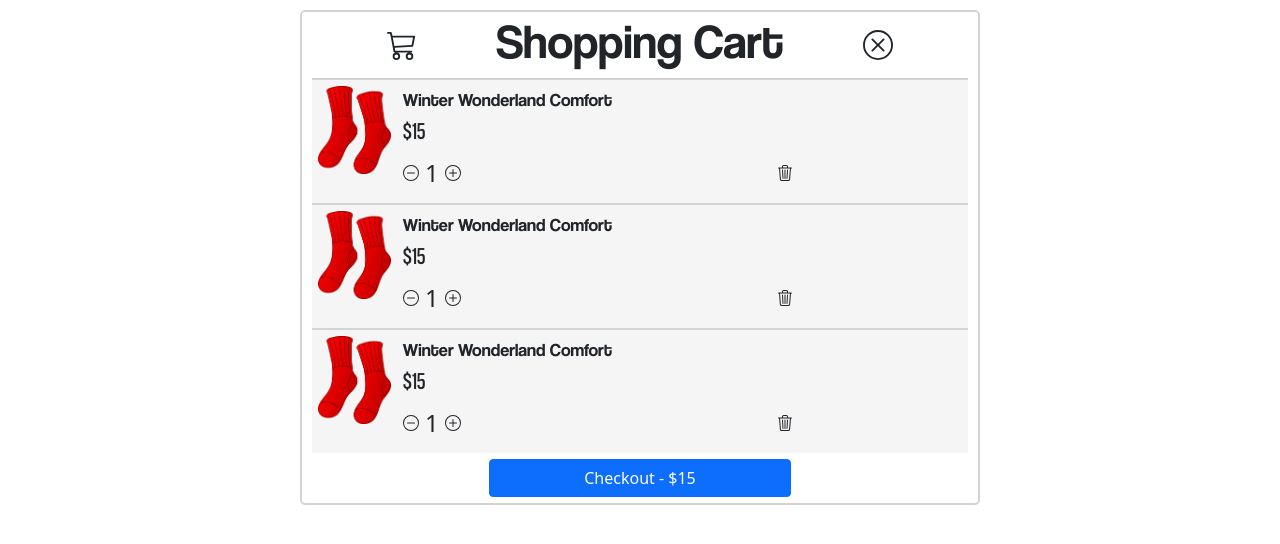
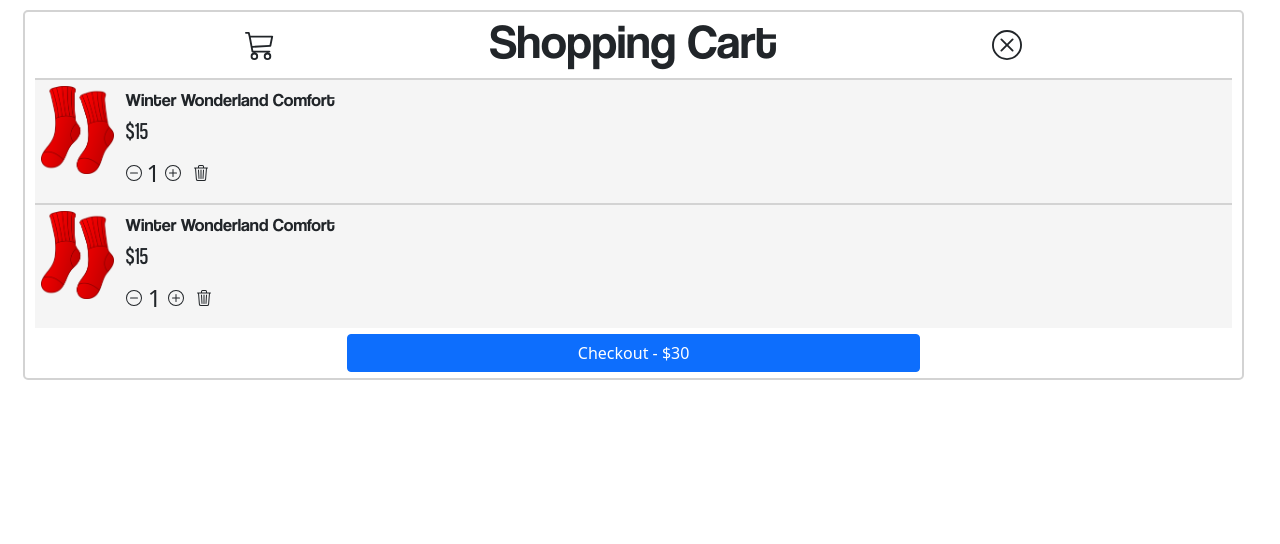
Before and after one commit to michaellgans/holbertonschool-hacksprint, a Flask app: page /checkout in a window 1280 px wide. Shown: the part 61-605 px from the top of the page. Run offline with Flask 3, Linux system fonts and the light colour scheme; some libraries are stand-ins or nearby versions.

Commit message:
M - updates checkout math

```diff
--- a/website/static/scripts/cartScript.js
+++ b/website/static/scripts/cartScript.js
@@ -1,18 +1,51 @@
 /* Wait for document to load */
 $(document).ready(function () {
-    const addToCart1 = $('#name1');
+  /* Grab numbers from HTML */
+  let price1 = $('#price1').text().replace('$', '');
+  let itemQuantity = $('#itemQuantity').text();
+  let price2 = $('#price2').text().replace('$', '');
 
-    addToCart1.click(function () {
+  price1 = parseFloat(price1);
+  itemQuantity = parseFloat(itemQuantity);
+  price2 = parseFloat(price2);
 
-        let icon = document.getElementById("cart1");
-        let currentColor = icon.getAttribute("fill");
+  /* Declare Variables for functions */
+  const add = $('#plus');
+  const subtract = $('#minus');
 
-        // Toggle between green and red
-        let newColor = (currentColor === "red") ? "green" : "red";
+  /* Add one quantity to the cart */
+  add.on('click', function() {
+    price1 += 15;
+    itemQuantity += 1;
+    let updatePrice1 = $('#price1');
+    let updateQuantity = $('#itemQuantity');
 
-        // Set the new color
-        icon.setAttribute("fill", newColor);
+    updateQuantity.text(itemQuantity);
+    updatePrice1.text("$" + price1);
 
-        console.log("This has been clicked");
-    });
+    let total = price1 + price2;
+
+    let updateTotal = $('#totalCost');
+    updateTotal.text("Checkout - $" + total)
   });
+
+  subtract.on('click', function() {
+    price1 -= 15;
+    itemQuantity -= 1;
+    let updatePrice1 = $('#price1');
+    let updateQuantity = $('#itemQuantity');
+
+    updateQuantity.text(itemQuantity);
+    updatePrice1.text("$" + price1);
+
+    let total = price1 + price2;
+
+    let updateTotal = $('#totalCost');
+    updateTotal.text("Checkout - $" + total)
+  });
+
+  let total = price1 + price2;
+
+  let updateTotal = $('#totalCost');
+  updateTotal.text("Checkout - $" + total)
+});
--- a/website/static/styles/base.css
+++ b/website/static/styles/base.css
@@ -1 +1,6 @@
 /* Styling for Base HTML */
+
+.changeContent {
+    margin-left: 1%;
+    margin-right: 2%;
+}
--- a/website/static/styles/checkout.css
+++ b/website/static/styles/checkout.css
@@ -10,13 +10,21 @@
     src: url('../fonts/coolvetica\ condensed\ rg.otf')
 }
 
+#cart:hover, #close:hover, #plus:hover, #minus:hover, #trashIcon:hover {
+    color: slategray;
+}
+
+#cart:active, #close:active, #plus:active, #minus:active, #trashIcon:active {
+    color: green;
+}
+
 .cartContainer {
     display: flex;
     flex-direction: column;
     background-color: white;
     border: 2px solid lightgrey;
     border-radius: 5px;
-    margin: 10px 300px;
+    margin: 10px;
 }
 
 .cartHeader {
@@ -59,6 +67,11 @@
     padding: 6px 6px 6px 0px;
 }
 
+#itemQuantity {
+    padding-left: 5px;
+    padding-right: 5px;
+}
+
 .itemIcons {
     display: flex;
     flex-direction: row;
@@ -68,8 +81,8 @@
     display: flex;
     flex-direction: row-reverse;
     justify-content: flex-end;
-    padding-left: 310px;
     align-items: center;
+    padding-left: 6px;
 }
 
 .cartFooter {
--- a/website/templates/checkout.html
+++ b/website/templates/checkout.html
@@ -11,12 +11,12 @@ Sock It 2 Ya - Checkout
         <!-- Cart Header -->
         <div class="cartHeader">
             <!-- Cart Icon -->
-            <svg xmlns="http://www.w3.org/2000/svg" width="30" height="30" fill="currentColor" class="bi bi-cart3" viewBox="0 0 16 16">
+            <svg id="cart" xmlns="http://www.w3.org/2000/svg" width="30" height="30" fill="currentColor" class="bi bi-cart3" viewBox="0 0 16 16">
                 <path d="M0 1.5A.5.5 0 0 1 .5 1H2a.5.5 0 0 1 .485.379L2.89 3H14.5a.5.5 0 0 1 .49.598l-1 5a.5.5 0 0 1-.465.401l-9.397.472L4.415 11H13a.5.5 0 0 1 0 1H4a.5.5 0 0 1-.491-.408L2.01 3.607 1.61 2H.5a.5.5 0 0 1-.5-.5M3.102 4l.84 4.479 9.144-.459L13.89 4H3.102zM5 12a2 2 0 1 0 0 4 2 2 0 0 0 0-4m7 0a2 2 0 1 0 0 4 2 2 0 0 0 0-4m-7 1a1 1 0 1 1 0 2 1 1 0 0 1 0-2m7 0a1 1 0 1 1 0 2 1 1 0 0 1 0-2"/>
             </svg>
             <h2>Shopping Cart</h2>
             <!-- X Icon -->
-            <svg xmlns="http://www.w3.org/2000/svg" width="30" height="30" fill="currentColor" class="bi bi-x-circle" viewBox="0 0 16 16">
+            <svg id="close" xmlns="http://www.w3.org/2000/svg" width="30" height="30" fill="currentColor" class="bi bi-x-circle" viewBox="0 0 16 16">
                 <path d="M8 15A7 7 0 1 1 8 1a7 7 0 0 1 0 14m0 1A8 8 0 1 0 8 0a8 8 0 0 0 0 16"/>
                 <path d="M4.646 4.646a.5.5 0 0 1 .708 0L8 7.293l2.646-2.647a.5.5 0 0 1 .708.708L8.707 8l2.647 2.646a.5.5 0 0 1-.708.708L8 8.707l-2.646 2.647a.5.5 0 0 1-.708-.708L7.293 8 4.646 5.354a.5.5 0 0 1 0-.708"/>
             </svg>
@@ -30,17 +30,17 @@ Sock It 2 Ya - Checkout
                 </div>
                 <div class="itemDescription">
                     <div class="sockName">Winter Wonderland Comfort</div>
-                    <div class="sockNewPrice">$15</div>
+                    <div id="price1" class="sockNewPrice">$15</div>
                     <div class="itemIcons">
                         <div class="itemNumber">
                         <!-- Minus Icon -->
-                        <svg xmlns="http://www.w3.org/2000/svg" width="16" height="16" fill="currentColor" class="bi bi-dash-circle" viewBox="0 0 16 16">
+                        <svg id="minus" xmlns="http://www.w3.org/2000/svg" width="16" height="16" fill="currentColor" class="bi bi-dash-circle" viewBox="0 0 16 16">
                             <path d="M8 15A7 7 0 1 1 8 1a7 7 0 0 1 0 14m0 1A8 8 0 1 0 8 0a8 8 0 0 0 0 16"/>
                             <path d="M4 8a.5.5 0 0 1 .5-.5h7a.5.5 0 0 1 0 1h-7A.5.5 0 0 1 4 8"/>
                         </svg>
-                        <text>&nbsp;1&nbsp;</text>
+                        <text id="itemQuantity">1</text>
                         <!-- Plus Icon -->
-                        <svg xmlns="http://www.w3.org/2000/svg" width="16" height="16" fill="currentColor" class="bi bi-plus-circle" viewBox="0 0 16 16">
+                        <svg id="plus" xmlns="http://www.w3.org/2000/svg" width="16" height="16" fill="currentColor" class="bi bi-plus-circle" viewBox="0 0 16 16">
                             <path d="M8 15A7 7 0 1 1 8 1a7 7 0 0 1 0 14m0 1A8 8 0 1 0 8 0a8 8 0 0 0 0 16"/>
                             <path d="M8 4a.5.5 0 0 1 .5.5v3h3a.5.5 0 0 1 0 1h-3v3a.5.5 0 0 1-1 0v-3h-3a.5.5 0 0 1 0-1h3v-3A.5.5 0 0 1 8 4"/>
                         </svg>
@@ -60,47 +60,17 @@ Sock It 2 Ya - Checkout
                 </div>
                 <div class="itemDescription">
                     <div class="sockName">Winter Wonderland Comfort</div>
-                    <div class="sockNewPrice">$15</div>
+                    <div id="price2" class="sockNewPrice">$15</div>
                     <div class="itemIcons">
                         <div class="itemNumber">
                         <!-- Minus Icon -->
-                        <svg xmlns="http://www.w3.org/2000/svg" width="16" height="16" fill="currentColor" class="bi bi-dash-circle" viewBox="0 0 16 16">
+                        <svg id="minus" xmlns="http://www.w3.org/2000/svg" width="16" height="16" fill="currentColor" class="bi bi-dash-circle" viewBox="0 0 16 16">
                             <path d="M8 15A7 7 0 1 1 8 1a7 7 0 0 1 0 14m0 1A8 8 0 1 0 8 0a8 8 0 0 0 0 16"/>
                             <path d="M4 8a.5.5 0 0 1 .5-.5h7a.5.5 0 0 1 0 1h-7A.5.5 0 0 1 4 8"/>
                         </svg>
                         <text>&nbsp;1&nbsp;</text>
                         <!-- Plus Icon -->
-                        <svg xmlns="http://www.w3.org/2000/svg" width="16" height="16" fill="currentColor" class="bi bi-plus-circle" viewBox="0 0 16 16">
-                            <path d="M8 15A7 7 0 1 1 8 1a7 7 0 0 1 0 14m0 1A8 8 0 1 0 8 0a8 8 0 0 0 0 16"/>
-                            <path d="M8 4a.5.5 0 0 1 .5.5v3h3a.5.5 0 0 1 0 1h-3v3a.5.5 0 0 1-1 0v-3h-3a.5.5 0 0 1 0-1h3v-3A.5.5 0 0 1 8 4"/>
-                        </svg>
-                        </div>
-                        <div id="trashIcon">
-                            <svg xmlns="http://www.w3.org/2000/svg" width="16" height="16" fill="currentColor" class="bi bi-trash3" viewBox="0 0 16 16">
-                                <path d="M6.5 1h3a.5.5 0 0 1 .5.5v1H6v-1a.5.5 0 0 1 .5-.5M11 2.5v-1A1.5 1.5 0 0 0 9.5 0h-3A1.5 1.5 0 0 0 5 1.5v1H2.506a.58.58 0 0 0-.01 0H1.5a.5.5 0 0 0 0 1h.538l.853 10.66A2 2 0 0 0 4.885 16h6.23a2 2 0 0 0 1.994-1.84l.853-10.66h.538a.5.5 0 0 0 0-1h-.995a.59.59 0 0 0-.01 0zm1.958 1-.846 10.58a1 1 0 0 1-.997.92h-6.23a1 1 0 0 1-.997-.92L3.042 3.5zm-7.487 1a.5.5 0 0 1 .528.47l.5 8.5a.5.5 0 0 1-.998.06L5 5.03a.5.5 0 0 1 .47-.53Zm5.058 0a.5.5 0 0 1 .47.53l-.5 8.5a.5.5 0 1 1-.998-.06l.5-8.5a.5.5 0 0 1 .528-.47ZM8 4.5a.5.5 0 0 1 .5.5v8.5a.5.5 0 0 1-1 0V5a.5.5 0 0 1 .5-.5"/>
-                            </svg>
-                        </div>
-                    </div>
-                </div>
-            </div>
-            <!-- Each Item -->
-            <div class="cartItem">
-                <div class="itemPicture">
-                    <img src="../static/images/SockListing.png">
-                </div>
-                <div class="itemDescription">
-                    <div class="sockName">Winter Wonderland Comfort</div>
-                    <div class="sockNewPrice">$15</div>
-                    <div class="itemIcons">
-                        <div class="itemNumber">
-                        <!-- Minus Icon -->
-                        <svg xmlns="http://www.w3.org/2000/svg" width="16" height="16" fill="currentColor" class="bi bi-dash-circle" viewBox="0 0 16 16">
-                            <path d="M8 15A7 7 0 1 1 8 1a7 7 0 0 1 0 14m0 1A8 8 0 1 0 8 0a8 8 0 0 0 0 16"/>
-                            <path d="M4 8a.5.5 0 0 1 .5-.5h7a.5.5 0 0 1 0 1h-7A.5.5 0 0 1 4 8"/>
-                        </svg>
-                        <text>&nbsp;1&nbsp;</text>
-                        <!-- Plus Icon -->
-                        <svg xmlns="http://www.w3.org/2000/svg" width="16" height="16" fill="currentColor" class="bi bi-plus-circle" viewBox="0 0 16 16">
+                        <svg id="plus" xmlns="http://www.w3.org/2000/svg" width="16" height="16" fill="currentColor" class="bi bi-plus-circle" viewBox="0 0 16 16">
                             <path d="M8 15A7 7 0 1 1 8 1a7 7 0 0 1 0 14m0 1A8 8 0 1 0 8 0a8 8 0 0 0 0 16"/>
                             <path d="M8 4a.5.5 0 0 1 .5.5v3h3a.5.5 0 0 1 0 1h-3v3a.5.5 0 0 1-1 0v-3h-3a.5.5 0 0 1 0-1h3v-3A.5.5 0 0 1 8 4"/>
                         </svg>
@@ -117,7 +87,7 @@ Sock It 2 Ya - Checkout
         <!-- Cart Footer -->
         <div class="cartFooter">
             <div class="d-grid gap-2 col-6 mx-auto">
-                <button class="btn btn-primary" type="button">Checkout - $15</button>
+                <button id="totalCost" class="btn btn-primary" type="button">Checkout - $0</button>
             </div>
         </div>
     </div>
--- a/website/templates/login.html
+++ b/website/templates/login.html
@@ -24,7 +24,7 @@
     </div>
     <br />
     <a href="/">
-      <button type="submit" class="btn btn-primary">Login</button>
+      <button class="btn btn-primary">Login</button>
     </a>
 </form>
 {% endblock %}
```
